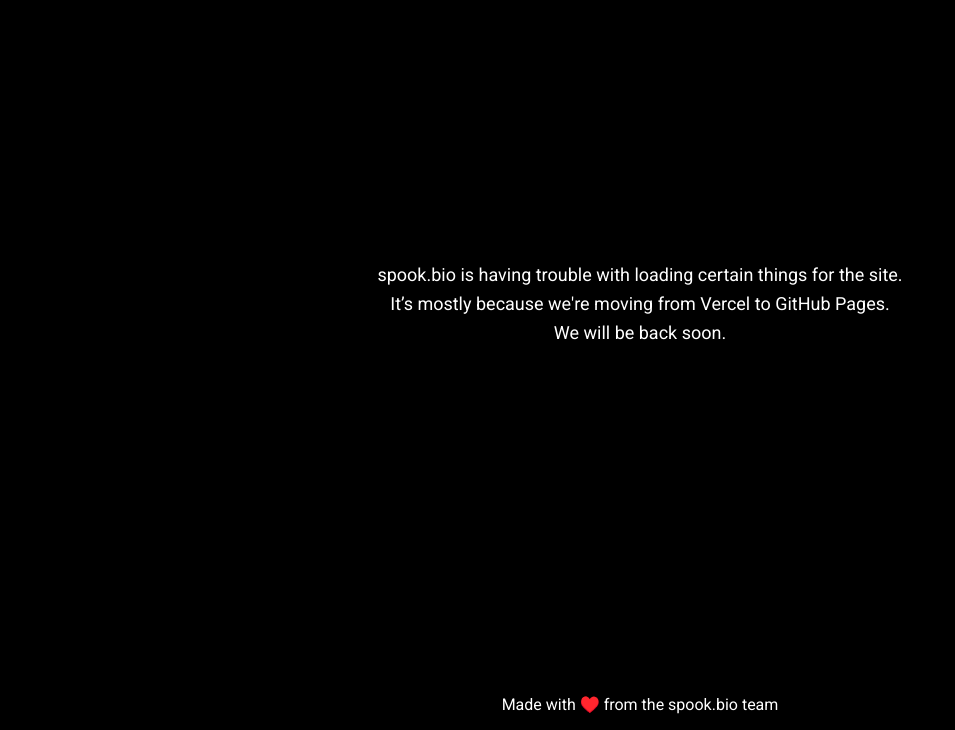
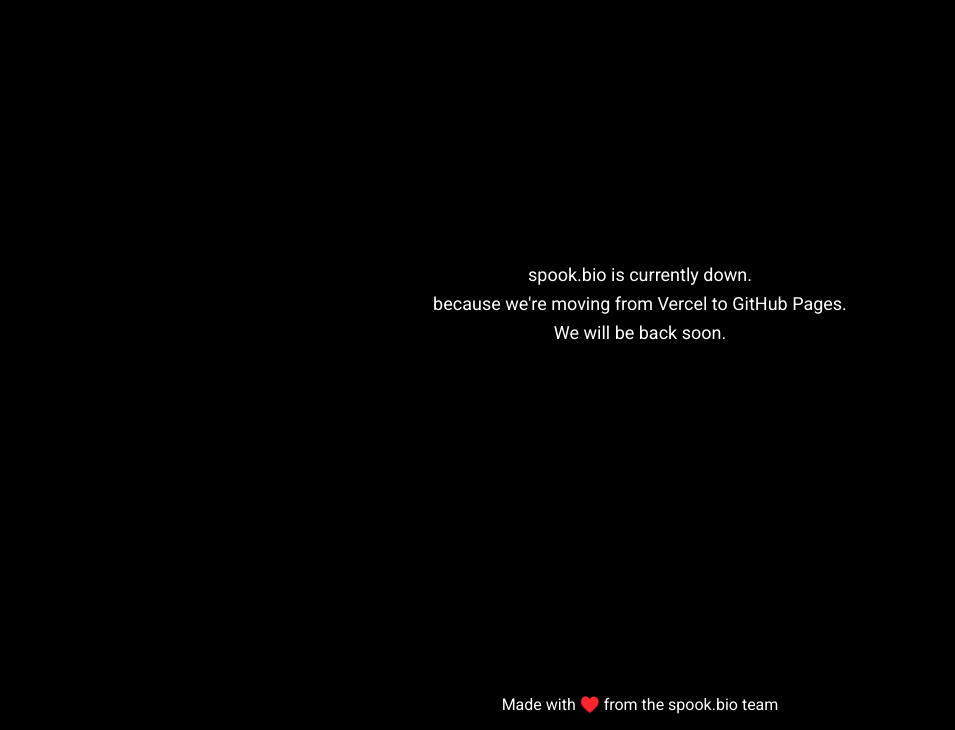
Before and after one commit to our-websites/spook.bio, a plain HTML site: page index.html in a window 1280 px wide. Shown: the part 70-800 px from the top of the page, without its empty margins (0-955 px from the left). Drawn offline with Linux system fonts and the light colour scheme.

Commit message:
Update index.html

```diff
--- a/index.html
+++ b/index.html
@@ -78,8 +78,8 @@
 
   <div class="container">
     <div class="main-message">
-      spook.bio is having trouble with loading certain things for the site.<br>
-      It’s mostly because we're moving from Vercel to GitHub Pages.<br>
+      spook.bio is currently down.<br>
+      because we're moving from Vercel to GitHub Pages.<br>
       We will be back soon.
     </div>
   </div>
```
